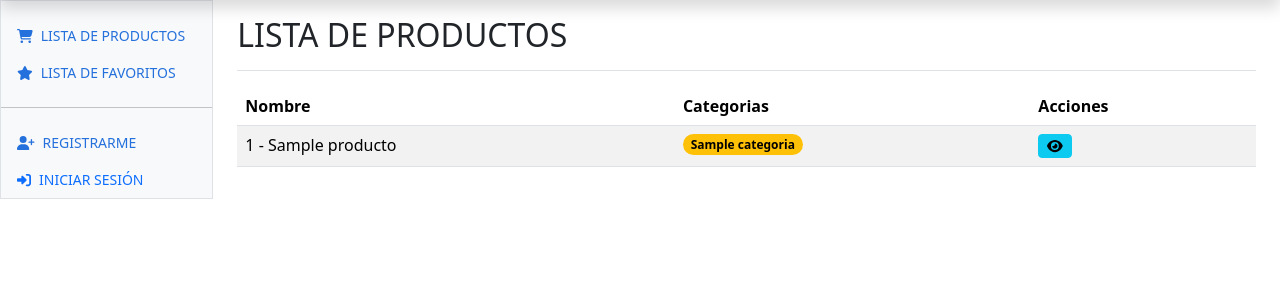
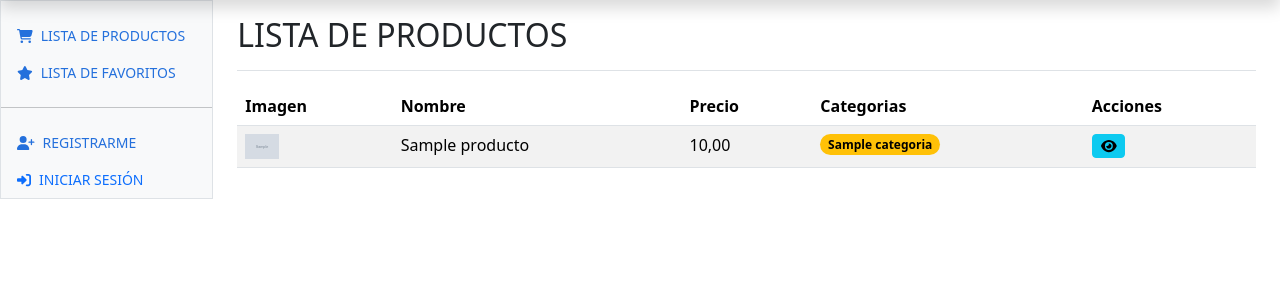
Before and after one commit to BraianStacul/catalogo-productos, a Django app: page /productos/listar/ in a window 1280 px wide. Shown: the part 48-348 px from the top of the page. Run offline with Django 5.2, Linux system fonts and the light colour scheme; tables that the repository leaves empty hold one stand-in row (values such as "Sample post"); grey boxes marked "Sample" are stand-in pictures.

Commit message:
Se añadió la funcionalidad para subir imágenes

```diff
--- a/catalogo_productos/apps/productos/forms.py
+++ b/catalogo_productos/apps/productos/forms.py
@@ -24,7 +24,7 @@ class ProductoForm(forms.ModelForm):
 
     class Meta:
         model = Producto
-        fields = ["nombre", "categorias", "precio", "descripcion", "activo"]
+        fields = ["nombre", "categorias", "precio", "descripcion", "activo", "imagen"]
 
 
 class CForm(forms.ModelForm):
@@ -62,4 +62,4 @@ class VerForm(forms.ModelForm):
 
     class Meta:
         model = Producto
-        fields = ["nombre", "categorias", "precio", "descripcion", "activo"]
+        fields = ["nombre", "categorias", "precio", "descripcion", "activo", "imagen"]
--- a/catalogo_productos/apps/productos/models.py
+++ b/catalogo_productos/apps/productos/models.py
@@ -15,3 +15,4 @@ class Producto(models.Model):
     precio = models.DecimalField(max_digits=6, decimal_places=2)
     descripcion = models.TextField()
     activo = models.BooleanField(default=True)
+    imagen = models.ImageField(null=True, blank=True, upload_to="productos_img/")
--- a/catalogo_productos/catalogo_productos/urls.py
+++ b/catalogo_productos/catalogo_productos/urls.py
@@ -1,6 +1,9 @@
 from django.contrib import admin
 from django.contrib.auth import views as views_django
 from django.urls import path, include
+
+from django.conf import settings
+from django.conf.urls.static import static
 
 from . import views
 
@@ -18,4 +21,4 @@ urlpatterns = [
     path("usuarios/", include('apps.usuarios.urls')),
     path("productos/", include('apps.productos.urls')),
     path("favoritos/", include('apps.favoritos.urls'))
-]
+]+static(settings.MEDIA_URL, document_root=settings.MEDIA_ROOT)
--- a/catalogo_productos/templates/productos/crear.html
+++ b/catalogo_productos/templates/productos/crear.html
@@ -11,7 +11,7 @@
         <h1 class="h2">Nuevo Producto</h1>
     </div>
 
-    <form method="POST">{% csrf_token %}
+    <form method="POST" enctype="multipart/form-data">{% csrf_token %}
 
 
 
--- a/catalogo_productos/templates/productos/listar.html
+++ b/catalogo_productos/templates/productos/listar.html
@@ -1,4 +1,6 @@
 {% extends 'base/base.html' %}
+
+{% load static %}
 
 {% block contenido %}
 
@@ -30,7 +32,9 @@
 			<table class="table table-striped">
 				<thead>
 					<tr>
+						<th scope="col">Imagen</th>
 						<th scope="col">Nombre</th>
+						<th scope="col">Precio</th>
 						<th scope="col">Categorias</th>
 						<th>Acciones</th>
 					</tr>
@@ -42,7 +46,15 @@
 
 
 						<tr>
-							<td>{{producto.pk}} - {{producto.nombre}}</td>
+							<td>
+								{% if producto.imagen %}
+									<img height="25px" src="{{producto.imagen.url}}">
+								{% else %}
+									<img height="25px" src="{% static 'images/defaults/agregar-producto.png' %}">
+								{% endif %}
+							</td>
+							<td>{{producto.nombre}}</td>
+							<td>{{producto.precio}}</td>
 							<td>
                                 {% for c in producto.categorias.all %}
                                     <span class="badge rounded-pill text-bg-warning">{{c.nombre}}</span>
```
Also changed, not shown: catalogo_productos/catalogo_productos/settings.py (+5 -2 lines), catalogo_productos/apps/productos/migrations/0004_producto_imagen.py (added), catalogo_productos/media/productos_img/pildora.png (added), catalogo_productos/static/images/defaults/agregar-producto.png (added).
